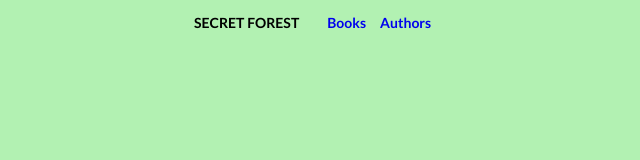
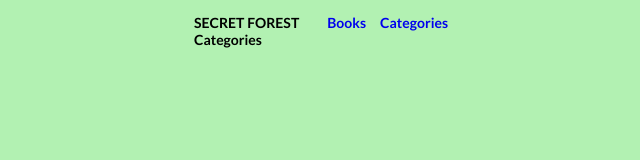
Before and after one commit to khanh-devos/rjs-bookstore-khanh, a React (Create React App) app: page /categories in a window 1280 px wide. Shown: the top 160 px of the page, without its empty margins (16-656 px from the left). Built offline with nearby package versions, Linux system fonts and the light colour scheme.

Commit message:
change name of component Authors back to Categories

```diff
--- a/src/App.js
+++ b/src/App.js
@@ -2,7 +2,7 @@ import {
   BrowserRouter, Link, Route, Routes,
 } from 'react-router-dom';
 import './App.css';
-import Authors from './components/Authors';
+import Categories from './components/Categories';
 import Books from './components/Books';
 
 function App() {
@@ -16,13 +16,13 @@ function App() {
           </h1>
           <ul className="header-ul">
             <li><Link className="header-ul-link" to="/">Books</Link></li>
-            <li><Link className="header-ul-link" to="/authors">Authors</Link></li>
+            <li><Link className="header-ul-link" to="/categories">Categories</Link></li>
           </ul>
         </header>
 
         <Routes>
           <Route path="/" element={<Books />} />
-          <Route path="/authors" element={<Authors />} />
+          <Route path="/categories" element={<Categories />} />
         </Routes>
       </BrowserRouter>
     </div>
--- a/src/components/Authors.jsx
+++ /dev/null
@@ -1,3 +0,0 @@
-export default function Authors() {
-  return (<div>Categories</div>);
-}
--- /dev/null
+++ b/src/components/Categories.jsx
@@ -0,0 +1,3 @@
+export default function Categories() {
+  return (<div>Categories</div>);
+}
```
